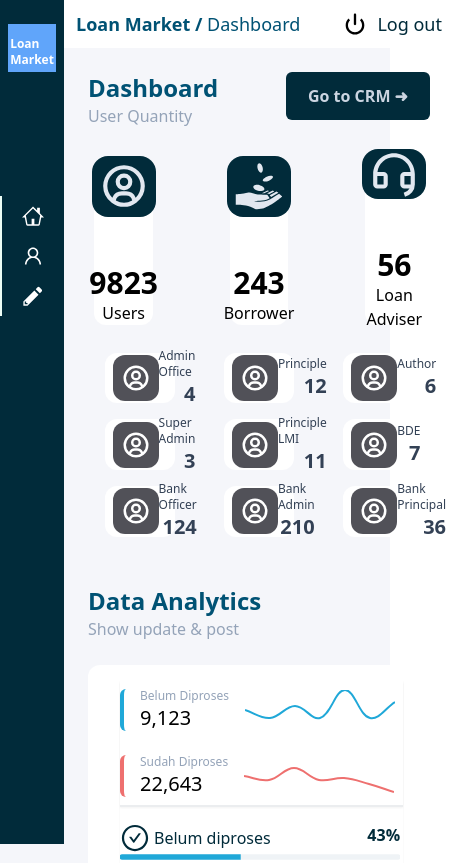
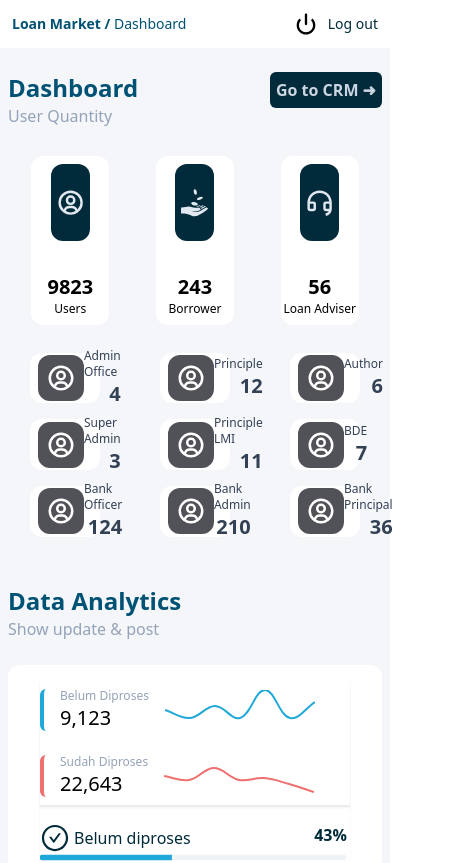
Before and after one commit to RendraAndriansyah/Loan-Market---assessment-, a React (Vite) app: page / in a window 390 px wide. Shown: the top 863 px of the page, 454 px wide, since content can reach past the window. Built offline with nearby package versions, Linux system fonts and the light colour scheme.

Commit message:
30% respondsive mobile

```diff
--- a/src/components/fragments/CardColumn.tsx
+++ b/src/components/fragments/CardColumn.tsx
@@ -7,14 +7,14 @@
 	return (
 		<div
 			id="card-column"
-			className="w-[15vw] 2xl:w-[10vw] h-[20vh] xl:h-[25vh] 2xl:h-[30vh] flex flex-col justify-center items-center gap-y-12 bg-white m-1  rounded-xl "
+			className="w-[20vw] h-[20vh] lg:w-[10vw]  xl:h-[25vh] 2xl:h-[30vh] flex flex-col justify-center items-center gap-y-8 bg-white m-1  rounded-xl py-2 "
 		>
-			<div className="w-16 h-16 xl:w-20 xl:h-20 bg-color-secondary text-slate-200 rounded-2xl flex items-center justify-center">
+			<div className="w-[50%] h-[50%] xl:w-20 xl:h-20  bg-color-secondary text-slate-200 rounded-xl flex items-center justify-center">
 				{icon}
 			</div>
 			<div className="text-center">
-				<h1 className="text-3xl font-bold">{value}</h1>
-				<h4>{title}</h4>
+				<h1 className="text-xl xl:text-3xl font-bold">{value}</h1>
+				<h4 className="text-xs lg:text-base">{title}</h4>
 			</div>
 		</div>
 	);
--- a/src/components/fragments/Navbar.tsx
+++ b/src/components/fragments/Navbar.tsx
@@ -4,18 +4,18 @@
 const Navbar = ({ onClick }: { onClick: () => void }) => {
 	return (
 		<nav className="flex sticky top-0 bg-white items-center justify-between w-full white h-12 px-3">
-			<div className=" gap-3  flex ">
+			<div className="flex gap-2 ">
 				<Button onClick={onClick} size="px-2 py-1 hidden lg:inline">
 					<GiHamburgerMenu size={22} />
 				</Button>
-				<p className="text-lg font-semibold text-primary-100">
+				<p className="text-sm lg:text-lg font-semibold text-primary-100">
 					Loan Market /<span className="font-normal"> Dashboard</span>
 				</p>
 			</div>
 
 			<div id="auth-user" className="flex gap-2 items-center cursor-pointer">
 				<CgLogOff size={28} />
-				<p className="text-lg font-medium text-color-secondary">Log out</p>
+				<p className="text-sm lg:text-lg font-medium text-color-secondary">Log out</p>
 			</div>
 		</nav>
 	);
--- a/src/components/fragments/Sidebar.tsx
+++ b/src/components/fragments/Sidebar.tsx
@@ -9,7 +9,7 @@
 		<aside
 			className={`${
 				Collapse ? "w-16" : "w-72"
-			}  bg-color-secondary transition-all  h-screen sticky top-0 text-white z-10`}
+			}  bg-color-secondary transition-all  h-screen sticky top-0 text-white z-10 hidden sm:inline-block`}
 		>
 			<BrandAvatar Collapse={Collapse} username="Yoseph Duna" statusUser="author" />
 			<menu className="pt-5">
--- a/src/components/layouts/Layout.tsx
+++ b/src/components/layouts/Layout.tsx
@@ -24,7 +24,7 @@
 			<Sidebar Collapse={collapse} />
 			<div id="content" className="relative w-full">
 				<Navbar onClick={() => setCollapse(!collapse)} />
-				<main className="px-6 pb-12">{children}</main>
+				<main className="px-2 md:px-6 pb-8">{children}</main>
 				<Footer />
 			</div>
 		</div>
--- a/src/pages/HomePages.tsx
+++ b/src/pages/HomePages.tsx
@@ -65,15 +65,15 @@
 			{/* Section 1 */}
 			<Section>
 				<Section.Header title="Dashboard" desc="User Quantity">
-					<Button size="w-36 h-12" children={"Go to CRM ➜"} />
+					<Button size="w-28 h-9 md:w-36 md:h-12 text-md" children={"Go to CRM ➜"} />
 				</Section.Header>
 
 				{/* Content */}
 				<div className="grid 2xl:grid-cols-2 mt-6 gap-6 ">
-					<div className="grid grid-cols-3 gap-x-16 justify-items-center">
-						<CardColumn icon={<BiUserCircle size={50} />} value={9823} title="Users" />
-						<CardColumn icon={<GiReceiveMoney size={50} />} value={243} title="Borrower" />
-						<CardColumn icon={<RiCustomerServiceLine size={50} />} value={56} title="Loan Adviser" />
+					<div className="grid grid-cols-3 md:gap-x-16 justify-items-center">
+						<CardColumn icon={<BiUserCircle size={"75%"} />} value={9823} title="Users" />
+						<CardColumn icon={<GiReceiveMoney size={"75%"} />} value={243} title="Borrower" />
+						<CardColumn icon={<RiCustomerServiceLine size={"75%"} />} value={56} title="Loan Adviser" />
 					</div>
 					<div className="grid grid-cols-3 gap-4 justify-items-center">
 						{dummyCardRow.map((item, index) => (
```
